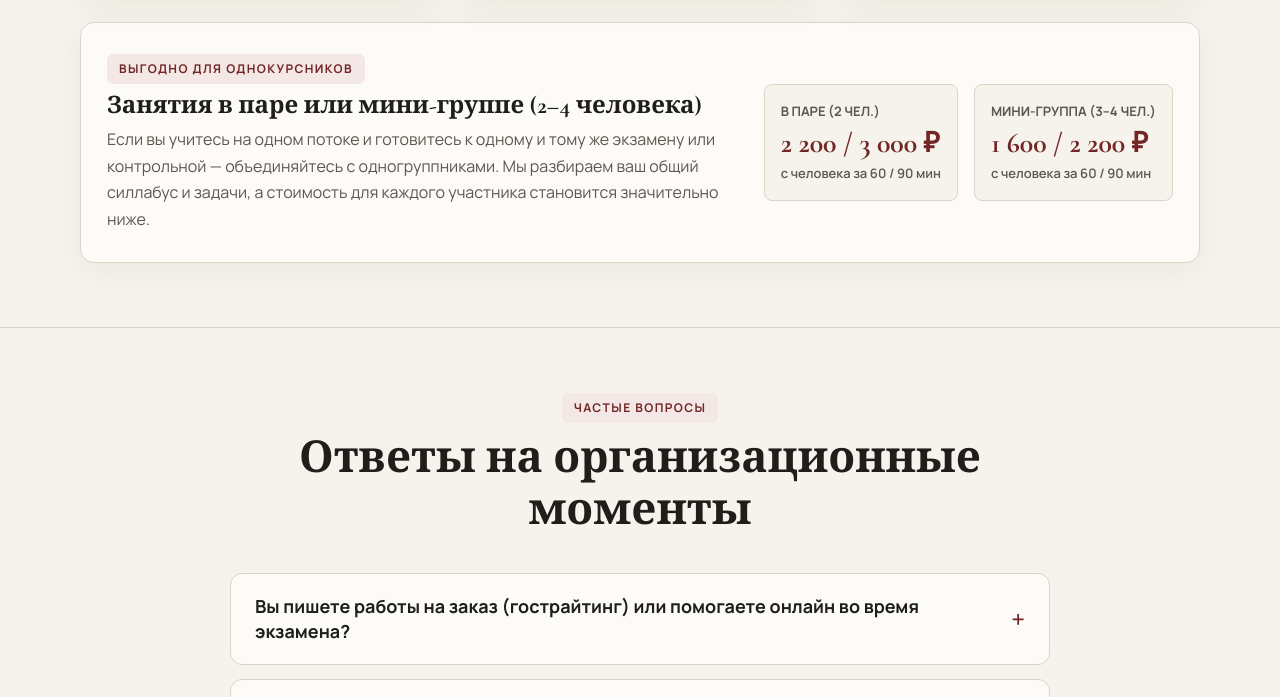
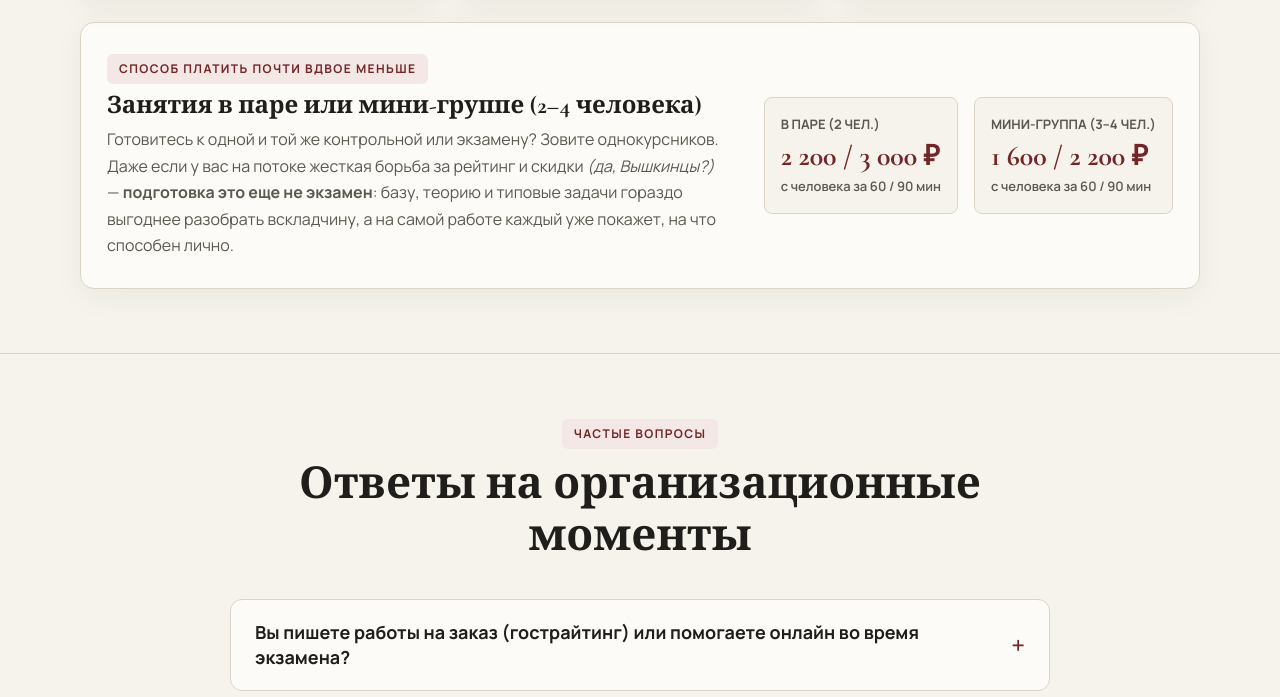
Before and after one commit to andrey-stat-lab/andrey-stat-lab.github.io, a plain HTML site: page index.html in a window 1280 px wide. Shown: the part 9858-10555 px from the top of the page. Drawn offline with nearby package versions, Linux system fonts and the light colour scheme.

Commit message:
Update index.html

```diff
--- a/index.html
+++ b/index.html
@@ -2026,9 +2026,11 @@
             <div class="price-card" style="margin-top: 22px;">
                 <div style="display: flex; flex-wrap: wrap; justify-content: space-between; align-items: center; gap: 24px;">
                     <div style="max-width: 620px;">
-                        <span class="section-tag" style="margin-bottom: 8px;">Выгодно для однокурсников</span>
-                        <h3 class="price-title">Занятия в паре или мини-группе (2–4 человека)</h3>
-                        <p style="font-size: 16px; color: var(--text-muted); margin-top: 6px;">Если вы учитесь на одном потоке и готовитесь к одному и тому же экзамену или контрольной — объединяйтесь с одногруппниками. Мы разбираем ваш общий силлабус и задачи, а стоимость для каждого участника становится значительно ниже.</p>
+<div style="max-width: 620px;">
+    <span class="section-tag" style="margin-bottom: 8px;">Способ платить почти вдвое меньше</span>
+    <h3 class="price-title">Занятия в паре или мини-группе (2–4 человека)</h3>
+    <p style="font-size: 16px; color: var(--text-muted); margin-top: 6px;">Готовитесь к одной и той же контрольной или экзамену? Зовите однокурсников. Даже если у вас на потоке жесткая борьба за рейтинг и скидки <em>(да, Вышкинцы?)</em> — <strong>подготовка это еще не экзамен</strong>: базу, теорию и типовые задачи гораздо выгоднее разобрать вскладчину, а на самой работе каждый уже покажет, на что способен лично.</p>
+</div>
                     </div>
                     <div style="display: flex; flex-wrap: wrap; gap: 16px;">
                         <div class="stat-box" style="min-width: 190px; padding: 16px;">
@@ -2116,7 +2118,7 @@
                     <p style="margin-top: 4px;">Гладий Андрей Васильевич • Индивидуальные консультации по эконометрике, статистике и анализу данных (3 000 ₽/ч)</p>
                 </div>
                 <div>
-                    © 2025 Все права защищены. Академическая этика: мы не пишем работы на заказ.
+                    © 2026 Все права защищены. Академическая этика: мы не пишем работы на заказ.
                 </div>
             </div>
             <div class="seo-footer-text">
```
